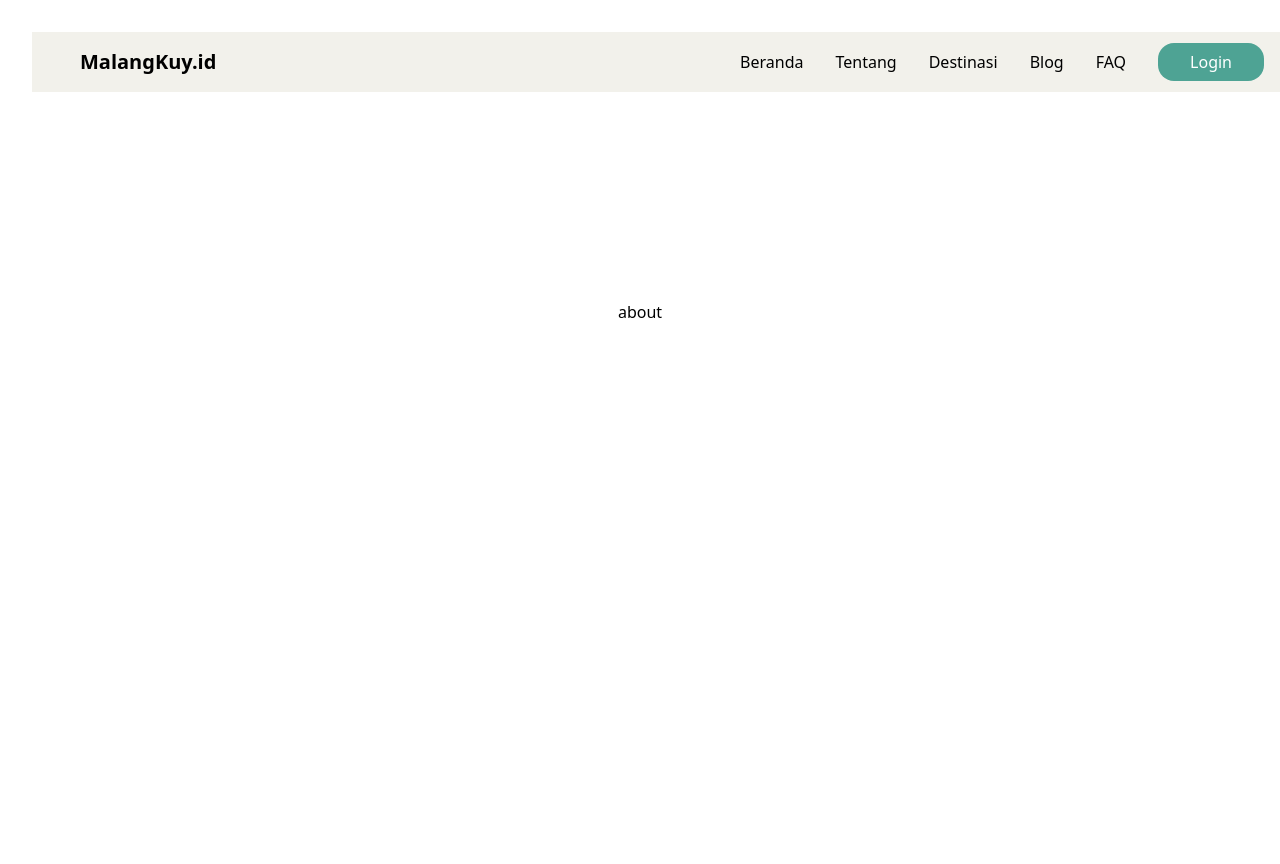
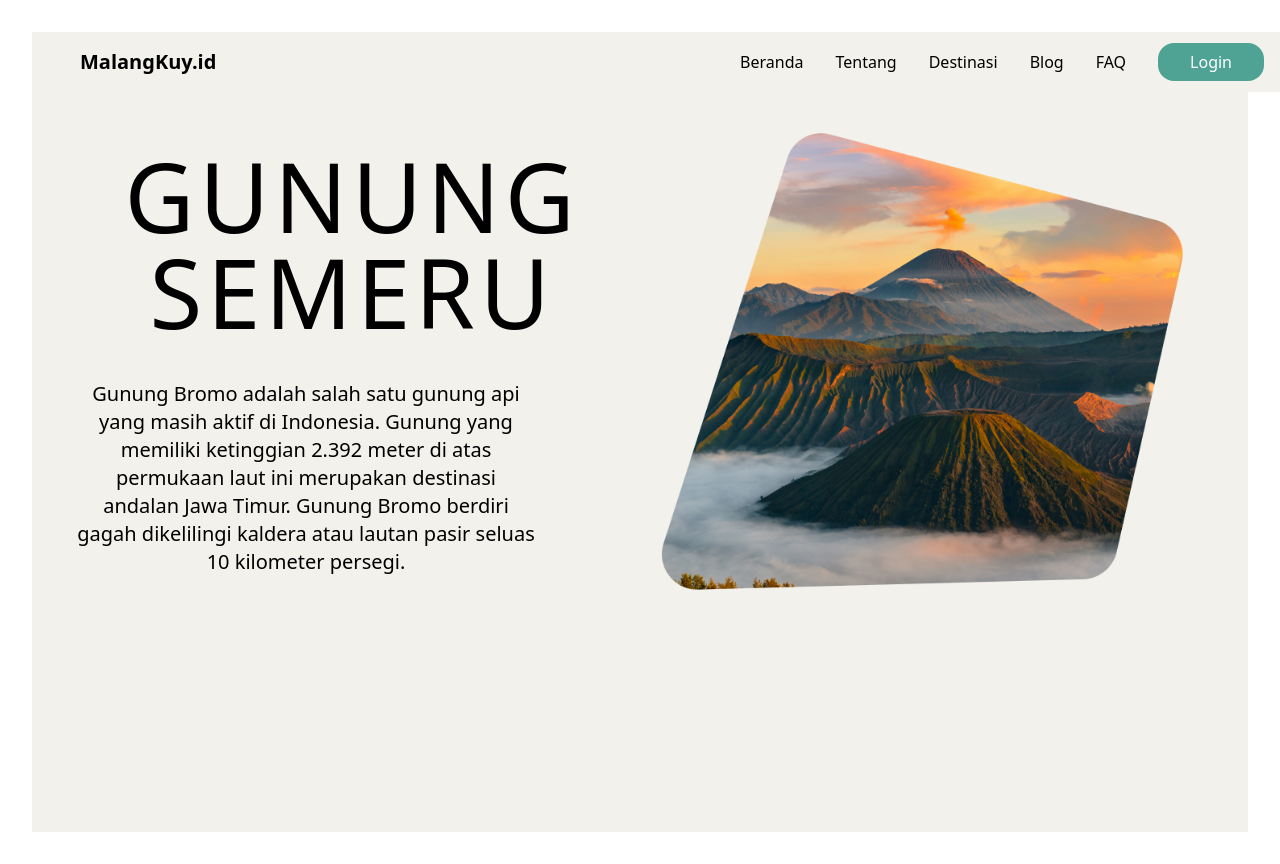
Before and after one commit to adyfp24/frontend-tourism-react, a React (Vite) app: page /about in a window 1280 px wide. Shown: the top 864 px of the page. Before the commit the page ends 800 px from the top, so only its background shows below. Built offline with nearby package versions, Linux system fonts and the light colour scheme.

Commit message:
feat(destinasi): adding head section for semeru's page

```diff
--- a/src/includes/Navbar.jsx
+++ b/src/includes/Navbar.jsx
@@ -16,7 +16,7 @@ function Navbar() {
                                 <li><a className="hover:text-custom-200" href="#">Destinasi</a></li>
                                 <li><a className="hover:text-custom-200" href="#">Blog</a></li>
                                 <li><a className="hover:text-custom-200" href="#">FAQ</a></li>
-                                <li><a className="bg-custom-200 text-white font-sans font-normal px-8 py-2 rounded-2xl hover:text-gray-200" href="#">Login</a></li>
+                                <li><a className="bg-custom-200 text-white font-sans font-normal px-8 py-2 rounded-2xl hover:bg-white hover:text-black" href="#">Login</a></li>
                             </ul>
                         </div>
                     </div>
--- a/src/pages/About.jsx
+++ b/src/pages/About.jsx
@@ -1,15 +1,32 @@
 import React from 'react'
 import Navbar from '../includes/Navbar'
+import semeruImg from '../assets/images/semeru.png'
 
 function About() {
-  return (
-      <div className=''>
-        <Navbar/>
-        <h1 className='mt-52 flex justify-center'>about</h1>
+    return (
+        <div className='bg-custom-100 h-screen'>
+            <Navbar />
+            <div className='flex justify-between'>
+                <div className='flex flex-col font-sans w-1/2 ml-10'>
+                    <div className='font-medium mt-14 text-8xl'>
+                        <h1 className='tracking-wider'>GUNUNG</h1>
+                        <h1 className='tracking-wider'>SEMERU</h1>
+                    </div>
+                    <div className='font-thin text-xl ml-1 pr-12 mr-12 mt-10'>
+                        <p className=''>
+                            Gunung Bromo adalah salah satu gunung api yang masih aktif di Indonesia. Gunung yang memiliki ketinggian 2.392 meter di atas permukaan laut ini merupakan destinasi andalan Jawa Timur. Gunung Bromo berdiri gagah dikelilingi kaldera atau lautan pasir seluas 10 kilometer persegi.
+                        </p>
+                    </div>
+                </div>
+                <div className='flex justify-end w-1/2 mr-14'>
+                    <img className='' src={semeruImg} alt="" />
+                </div>
+            </div>
 
 
-    </div>
-  )
+
+        </div>
+    )
 }
 
 export default About
```
Also changed, not shown: src/assets/images/semeru.png (added).
